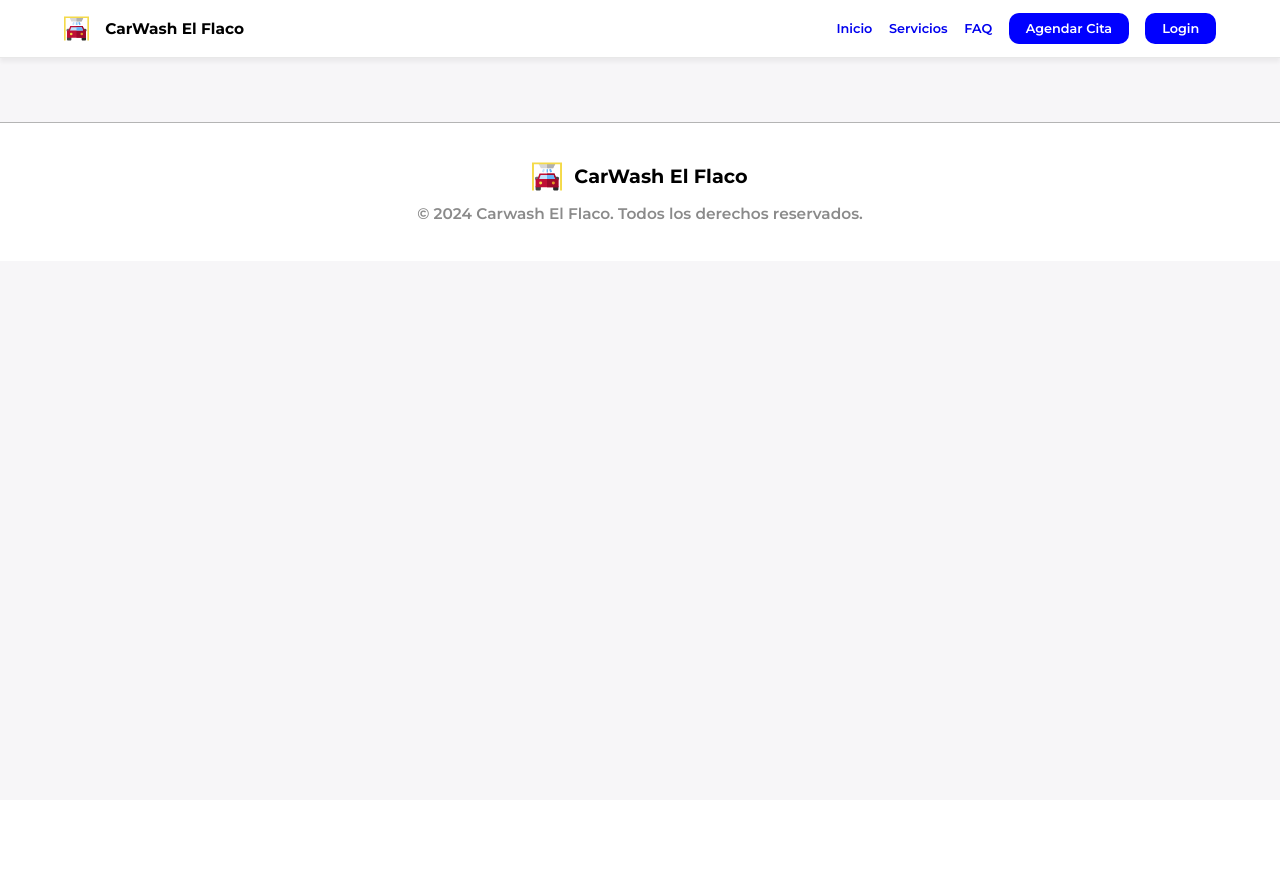
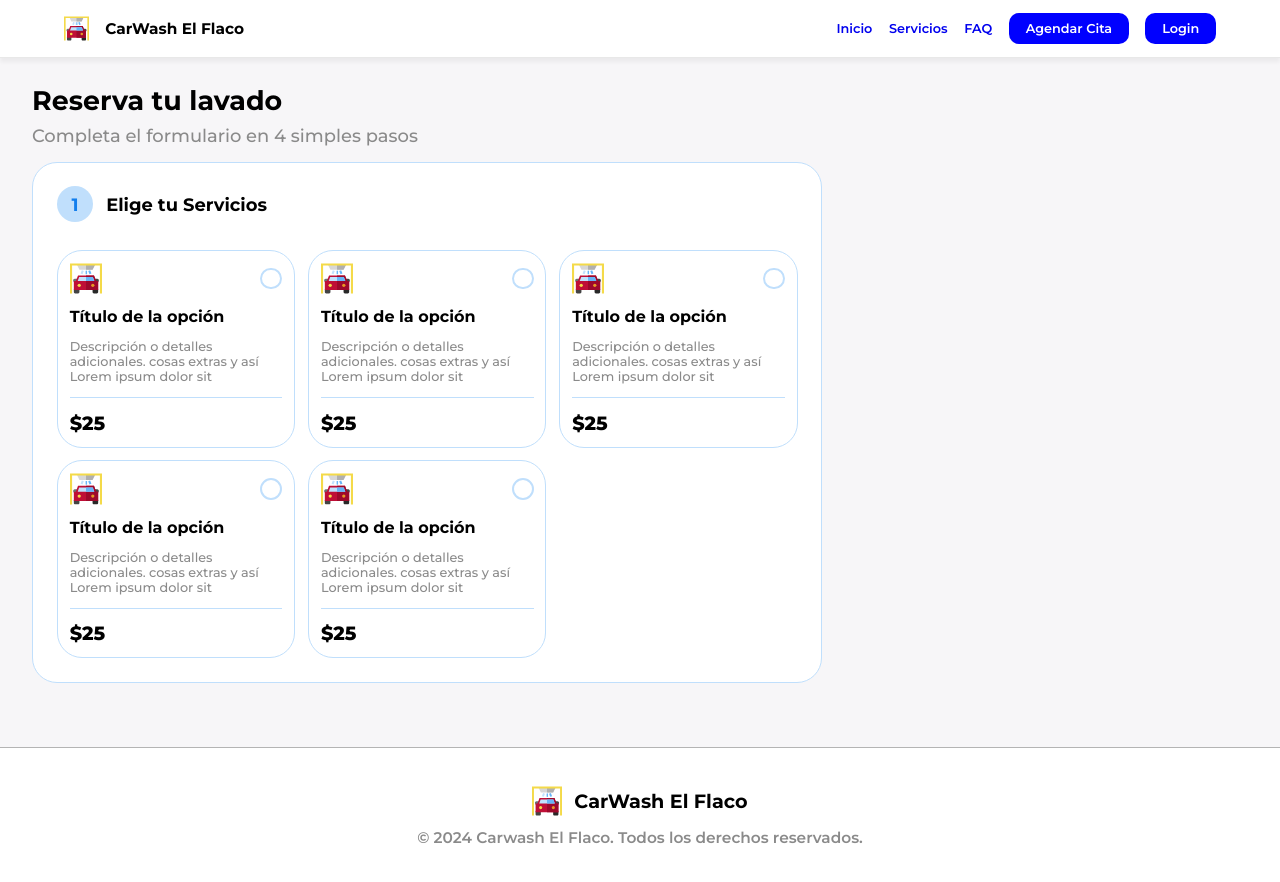
Before and after one commit to Axel030705/carwash_front, a React (Vite) app: page /dates in a window 1280 px wide. Shown: the top 882 px of the page. Before the commit the page ends 800 px from the top, so only its background shows below. Built offline with nearby package versions, Linux system fonts and the light colour scheme; a web font is replaced by a local one.

Commit message:
dates_services

```diff
--- a/src/App.jsx
+++ b/src/App.jsx
@@ -6,6 +6,7 @@ import Footer from '@/pages/globals/footer/Footer';
 import Home from '@/pages/home/Home.jsx'
 import Services from '@/pages/sevices/Services.jsx'
 import FAQ from '@/pages/faq/faq.jsx'
+import Dates from '@/pages/dates/dates.jsx'
 import Login from '@/pages/globals/login/Login.jsx';
 import Register from '@/pages/globals/login/Register.jsx';
 
@@ -22,6 +23,7 @@ function App() {
               <Route path="/" element={<Home />} />
               <Route path="/servicios" element={<Services />} />
               <Route path="/faq" element={<FAQ />} />
+              <Route path="/dates" element={<Dates />} />
               <Route path="/login" element={<Login />} />
               <Route path="/register" element={<Register />} />
             </Routes>
--- /dev/null
+++ b/src/pages/dates/dates.css
@@ -0,0 +1,209 @@
+
+.dates{
+    width: 100%;
+    height: auto;
+}
+
+.dates-container{
+    width: 95%;
+    max-width: 2560px;
+    height: auto;
+    margin: 0 auto;
+    margin-top: 2%;
+}
+
+.dates-selection-container{
+    width: 65%;
+    height: auto;
+    display: flex;
+    flex-direction: column;
+}
+
+.dates-selection-title{
+    margin: 0;
+    font-family: var(--montserrat);
+    font-weight: 700;
+    font-size: clamp(1.5rem, 2.1vw, 3.4rem);
+    color: black;
+}
+
+.dates-selection-text{
+    margin: 1% 0 0 0;
+    font-family: var(--montserrat);
+    font-weight: 500;
+    font-size: clamp(1rem, 1.4vw, 2.1rem);
+    color: var(--subtitle-color);
+}
+
+
+/* ========================================================================== */
+/* ================================ SERVICES ================================= */
+/* ========================================================================== */
+
+
+.dates-services-container{
+    margin-top: 2%;
+    width: 100%;
+    height: auto;
+    display: flex;
+    flex-direction: column;
+    gap: clamp(.5em, 1vw, 1.5em);
+    background-color: white;
+    border-width: 1px;
+    border-style: solid;
+    border-color: var(--back-blue);
+    border-radius: 25px;
+    box-sizing: border-box;
+    padding: 3%;
+}
+
+.dates-services-header{
+    width: 100%;
+    height: auto;
+    display: flex;
+    flex-direction: row;
+    align-items: center;
+    gap: clamp(.5em, 1vw, 1.5em);
+}
+
+.dates-services-number{
+    margin: 0;
+    font-family: var(--montserrat);
+    font-weight: 700;
+    font-size: clamp(1rem, 1.4vw, 2.1rem);
+    color: var(--back-blue-dark);
+    background-color: var(--back-blue);
+    box-sizing: border-box ;
+    padding: 1% 2%;
+    border-radius: 50px;
+}
+
+.dates-services-title{
+    margin: 0;
+    font-family: var(--montserrat);
+    font-weight: 700;
+    font-size: clamp(1rem, 1.4vw, 2.1rem);
+    color: black;
+}
+
+.dates-services-content {
+  display: grid;
+  grid-template-columns: repeat(3, 1fr);
+  gap: clamp(.5em, 1vw, 1.5em);
+  margin-top: 2%;
+}
+
+.dates-services-option{
+    width: 100%;
+    height: auto;
+    display: flex;
+    flex-direction: column;
+    gap: clamp(.5em, 1vw, 1.5em);
+    box-sizing: border-box;
+    padding: 5%;
+    border-width: 1px;
+    border-style: solid;
+    border-color: var(--back-blue);
+    border-radius: 25px;
+}
+
+.dates-services-opcion-section1{
+    width: 100%;
+    height: auto;
+    display: flex;
+    flex-direction: row;
+    align-items: center;
+    justify-content: space-between;
+    gap: clamp(.5em, 1vw, 1.5em);
+}
+
+.dates-services-icon{
+    width: 15%;
+    height: auto;
+}
+
+.dates-services-custom-checkbox{
+    display: inline-flex;
+    align-items: center;
+    cursor: pointer;
+    font-family: var(--montserrat);
+    font-weight: 700;
+    font-size: clamp(.8rem, 1.4vw, 2.1rem);
+    color: var(--subtitle-color);
+    box-sizing: border-box;
+}
+
+.dates-services-input{
+    display: none;
+}
+
+.dates-services-checkmark {
+  border-radius: 50px;
+  border: 2px solid var(--back-blue);
+  padding: clamp(.1em, .7vw, 1.1em);
+  transition: all 0.2s;
+  box-sizing: border-box;
+}
+
+.dates-services-input:checked + .dates-services-checkmark {
+  background-color: var(--back-blue);
+  color: white;
+  border-color: var(--back-blue);
+}
+
+.dates-services-option-title{
+    margin: 0;
+    font-family: var(--montserrat);
+    font-weight: 700;
+    font-size: clamp(1rem, 1.2vw, 2rem);
+    color: black;
+}
+
+.dates-services-option-text{
+    margin: 0;
+    font-family: var(--montserrat);
+    font-weight: 500;
+    font-size: clamp(.5rem, 1vw, 1.6rem);
+    color: var(--subtitle-color);
+}
+
+.dates-services-option-line{
+    width: 100%;
+    height: 1px;
+    background-color: var(--back-blue);
+}
+
+.dates-services-option-price{
+    margin: 0;
+    font-family: var(--montserrat);
+    font-weight: 800;
+    font-size: clamp(1rem, 1.5vw, 2.5rem);
+    color: black;
+}
+
+
+
+/* ========================================================================== */
+/* ================================ CALENDAR ================================= */
+/* ========================================================================== */
+
+
+
+
+
+
+
+
+
+/* ========================================================================== */
+/* ================================ DATAS ================================= */
+/* ========================================================================== */
+
+
+
+
+
+
+/* ========================================================================== */
+/* ================================ PAY METHODS ================================= */
+/* ========================================================================== */
--- /dev/null
+++ b/src/pages/dates/dates.jsx
@@ -0,0 +1,52 @@
+import React from 'react'
+
+// personal imports
+import './dates.css'
+import carwash from '@/assets/navbar/carwash.svg'
+
+export default function dates() {
+  return (
+    <section className='dates'>
+        <div className='dates-container'>
+            <div className='dates-selection-container'>
+                <h2 className='dates-selection-title'>Reserva tu lavado</h2>
+                <p className='dates-selection-text'>Completa el formulario en 4 simples pasos</p>
+
+                <div className='dates-services-container'>
+                    <div className='dates-services-header'>
+                        <p className='dates-services-number'>1</p>
+                        <h3 className='dates-services-title'>Elige tu Servicios</h3>
+                    </div>
+                    <div className='dates-services-content'>
+                        {Array.from({ length: 5 }).map((_, index) => (
+                            <label key={index} className="dates-services-option">
+                            <div className="dates-services-opcion-section1">
+                                <img src={carwash} alt="" className="dates-services-icon" />
+                                <input
+                                type="radio"
+                                name="service"
+                                className="dates-services-input"
+                                />
+                                <span className="dates-services-checkmark"></span>
+                            </div>
+
+                            <strong className="dates-services-option-title">Título de la opción</strong>
+                            <p className="dates-services-option-text">
+                                Descripción o detalles adicionales. cosas extras y así Lorem ipsum dolor sit
+                            </p>
+                            <div className="dates-services-option-line"></div>
+                            <span className="dates-services-option-price">$25</span>
+                            </label>
+                        ))}
+                    </div>
+                </div>
+
+
+            </div>
+            <div className='dates-resume-container'>
+
+            </div>
+        </div>
+    </section>
+  )
+}
--- a/src/pages/globals/navbar/navbar.jsx
+++ b/src/pages/globals/navbar/navbar.jsx
@@ -19,7 +19,7 @@ export default function Navbar() {
                 <NavLink to="/" className='navbar-link'>Inicio</NavLink>
                 <NavLink to="/servicios" className='navbar-link'>Servicios</NavLink>
                 <NavLink to="/faq" className='navbar-link'>FAQ</NavLink>
-                <NavLink to="/agendar" className='navbar-link2'>Agendar Cita</NavLink>
+                <NavLink to="/dates" className='navbar-link2'>Agendar Cita</NavLink>
                 <NavLink to="/login" className='navbar-link2'>Login</NavLink>
             </div>
         </div>
```
